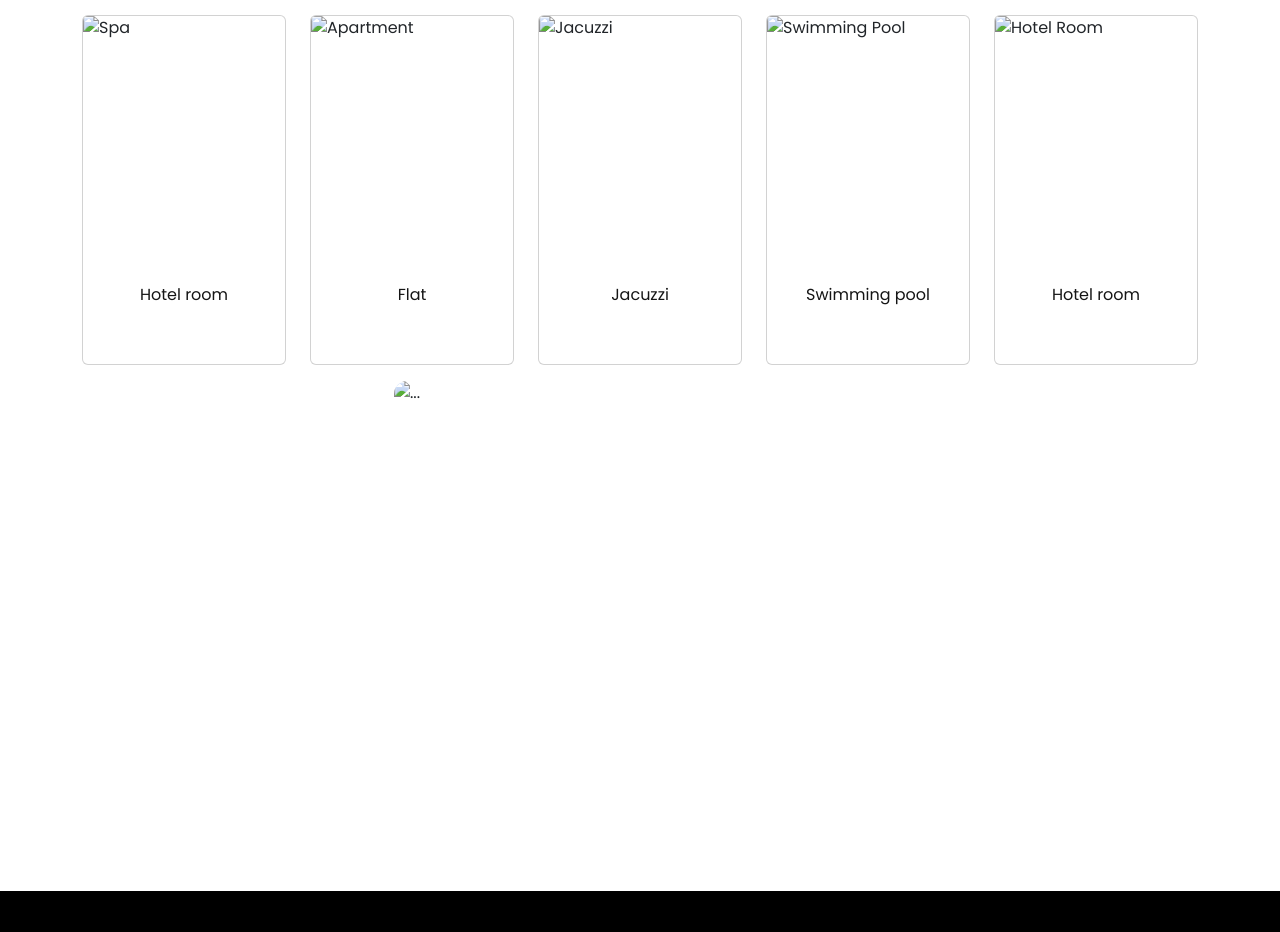
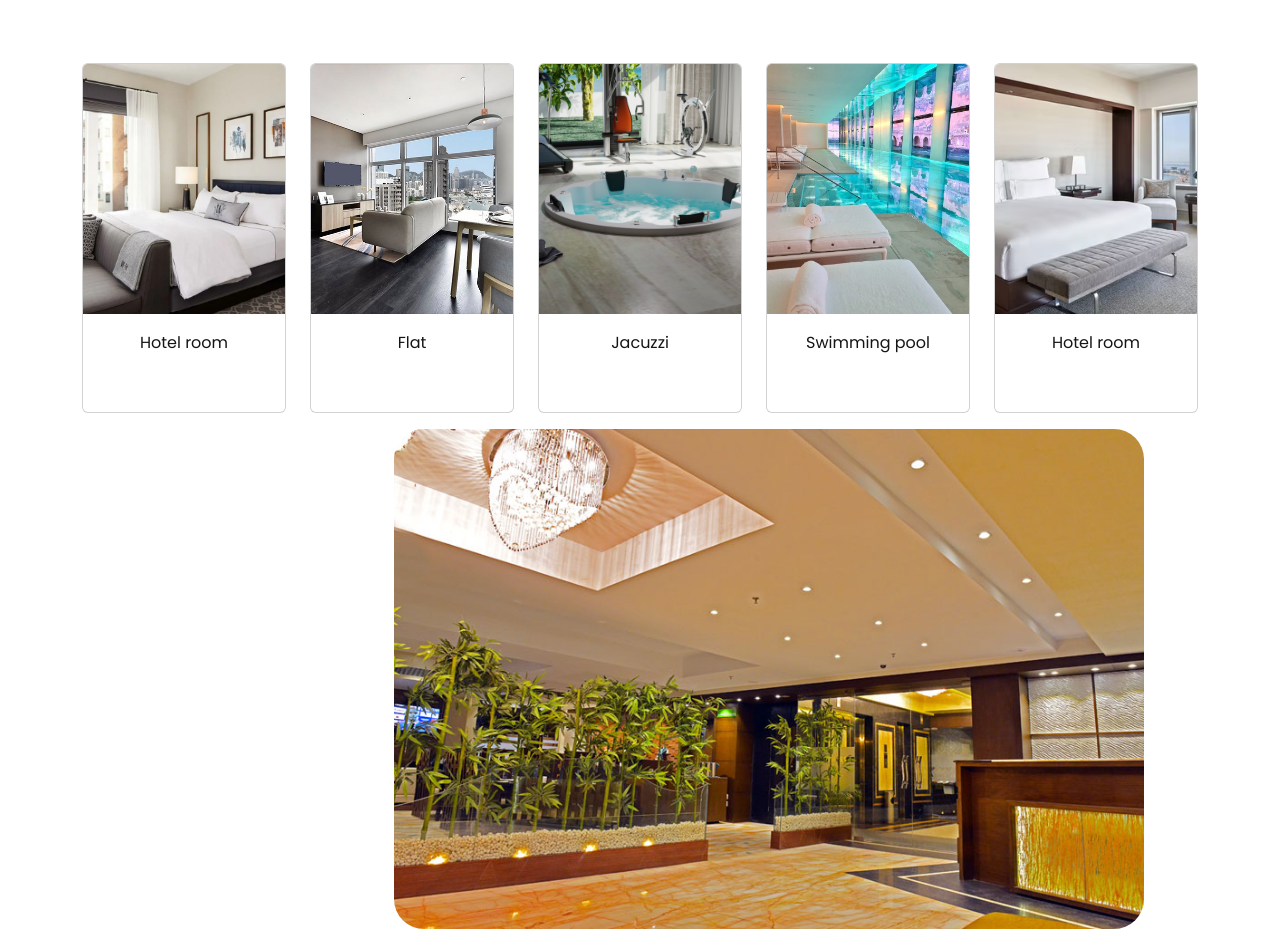
Before and after one commit to KHALID-AL-SAYYAD/hotel-booking, a plain HTML site: page index.html in a window 1280 px wide. Shown: the part 723-1655 px from the top of the page. Drawn offline with nearby package versions, Linux system fonts and the light colour scheme; files that its build step writes are made by us from their sources; files whose address does not match are found by name.

Commit message:
Update index.html

```diff
--- a/index.html
+++ b/index.html
@@ -43,7 +43,7 @@
   <nav class="navbar navbar-expand-lg">
    <div class="container-fluid">
         <a class="navbar-brand" href="#">
-          <img src="./images/logo.jpg" class="img-fluid" alt="logo" width="80px">
+          <img src="./assets/images/logo.jpg" class="img-fluid" alt="logo" width="80px">
         </a>
         <button class="navbar-toggler" type="button" data-bs-toggle="collapse" data-bs-target="#navbarNav" aria-controls="navbarNav" aria-expanded="false" aria-label="Toggle navigation">
          <!-- <span class="navbar-toggler-icon"></span>-->
@@ -88,16 +88,10 @@
 </nav>
 </header>
 
-
-
-
-
-
-
 <section class="banner_wrapper">
   <div class="swiper mySwiper">
     <div class="swiper-wrapper">
-      <div class="swiper-slide"  style="background-image: url(./images/istanbul.jpg) " >
+      <div class="swiper-slide"  style="background-image: url(./assets/images/istanbul.jpg) " >
         <div class="slide-caption text-center">
   <div class="container mt-3">
     <form class="row g-2" onsubmit="redirectToPage(event)">
@@ -186,7 +180,7 @@
     <div class="row">
       <div class="col">
         <div class="card">
-          <img src="./images/room7.webp" class="card-img-top" alt="Spa">
+          <img src="./assets/images/room7.webp" class="card-img-top" alt="Spa">
           <div class="card-body text-center">
             <p class="card-text">Hotel room</p>
           </div>
@@ -194,7 +188,7 @@
       </div>
       <div class="col">
         <div class="card">
-          <img src="./images/flat.jpg" class="card-img-top" alt="Apartment">
+          <img src="./assets/images/flat.jpg" class="card-img-top" alt="Apartment">
           <div class="card-body text-center">
             <p class="card-text">Flat</p>
           </div>
@@ -202,7 +196,7 @@
       </div>
       <div class="col">
         <div class="card">
-          <img src="./images/jacuzzi.jpg" class="card-img-top" alt="Jacuzzi">
+          <img src="./assets/images/jacuzzi.jpg" class="card-img-top" alt="Jacuzzi">
           <div class="card-body text-center">
             <p class="card-text">Jacuzzi</p>
           </div>
@@ -210,7 +204,7 @@
       </div>
       <div class="col">
         <div class="card">
-          <img src="./images/hotel-inside2.webp" class="card-img-top" alt="Swimming Pool">
+          <img src="./assets/images/hotel-inside2.webp" class="card-img-top" alt="Swimming Pool">
           <div class="card-body text-center">
             <p class="card-text">Swimming pool</p>
           </div>
@@ -218,7 +212,7 @@
       </div>
       <div class="col">
         <div class="card">
-          <img src="./images/room6.avif" class="card-img-top" alt="Hotel Room">
+          <img src="./assets/images/room6.avif" class="card-img-top" alt="Hotel Room">
           <div class="card-body text-center">
             <p class="card-text">Hotel room</p>
           </div>
@@ -230,13 +224,13 @@
   <div id="carouselExampleSlidesOnly" class="carousel slide" data-bs-ride="carousel">
     <div class="carousel-inner">
       <div class="carousel-item active">
-        <img src="./images/background.jpg" class="d-block w-100" alt="...">
+        <img src="./assets/images/background.jpg" class="d-block w-100" alt="...">
       </div>
       <div class="carousel-item">
-        <img src="./images/hotel-inside-view.jpg" class="d-block w-100" alt="...">
+        <img src="./assets/images/hotel-inside-view.jpg" class="d-block w-100" alt="...">
       </div>
       <div class="carousel-item">
-        <img src="./images/view.jpg" class="d-block w-100" alt="...">
+        <img src="./assets/images/view.jpg" class="d-block w-100" alt="...">
       </div>
     </div>
 </div>
@@ -303,25 +297,6 @@
 </section>
 
 
-
-
-
-
-
-
-
-
-
-
-
-
-
-
-
-
-
-
-
   <!-- Include Bootstrap Icons -->
   <link rel="stylesheet" href="https://cdn.jsdelivr.net/npm/bootstrap-icons/font/bootstrap-icons.css">
 <script>
@@ -385,16 +360,7 @@ function redirectToPage(event) {
         alert('No results found for the entered destination.');
     }
 }
-
-
 </script>
-
-
-
-
-
-
-
 
 <!-- Bootstrap 5 JS CDN Links -->
 <script src="https://cdnjs.cloudflare.com/ajax/libs/popper.js/2.9.2/umd/popper.min.js"></script>
@@ -405,9 +371,6 @@ function redirectToPage(event) {
 
 <!-- Custom Js Link -->
 <script src="js/main.js"></script>
-
-
-
 
 <script src="https://cdnjs.cloudflare.com/ajax/libs/popper.js/2.9.2/umd/popper.min.js"></script>
 <script src="https://cdnjs.cloudflare.com/ajax/libs/twitter-bootstrap/5.1.0/js/bootstrap.min.js"></script>
@@ -439,10 +402,5 @@ function redirectToPage(event) {
 <script src="https://unpkg.com/swiper/swiper-bundle.min.js"></script>
 <script src="https://cdn.jsdelivr.net/npm/bootstrap@5.2.3/dist/js/bootstrap.bundle.min.js" integrity="sha384-kenU1KFdBIe4zVF0s0G1M5b4hcpxyD9F7jL+jjXkk+Q2h455rYXK/7HAuoJl+0I4" crossorigin="anonymous"></script>
 
-
-
-
-
-
 </body>
 </html>
```
